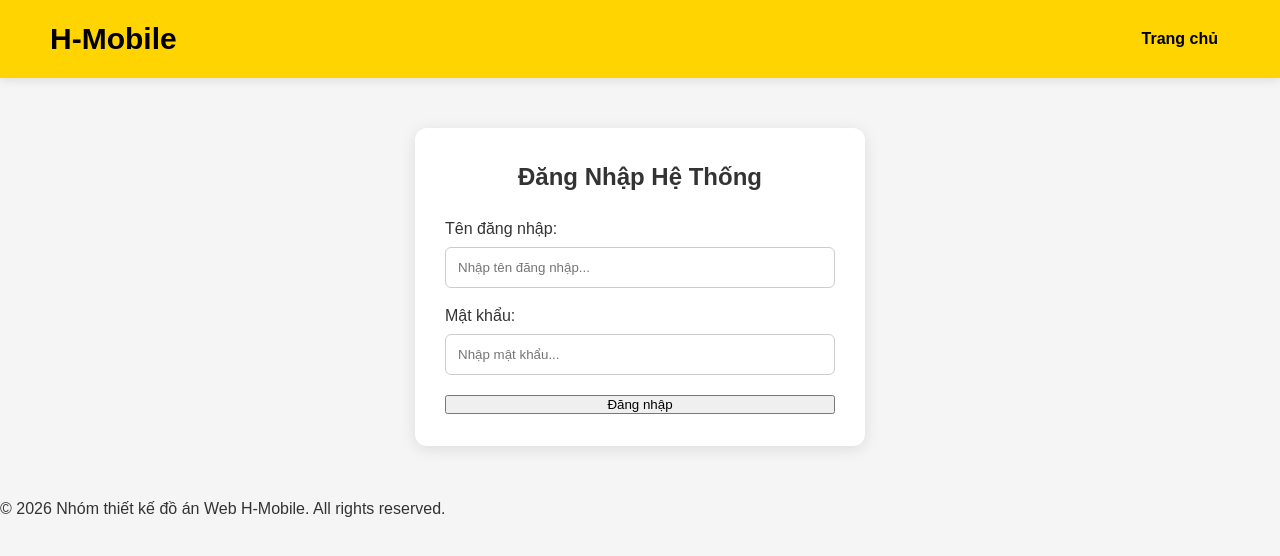
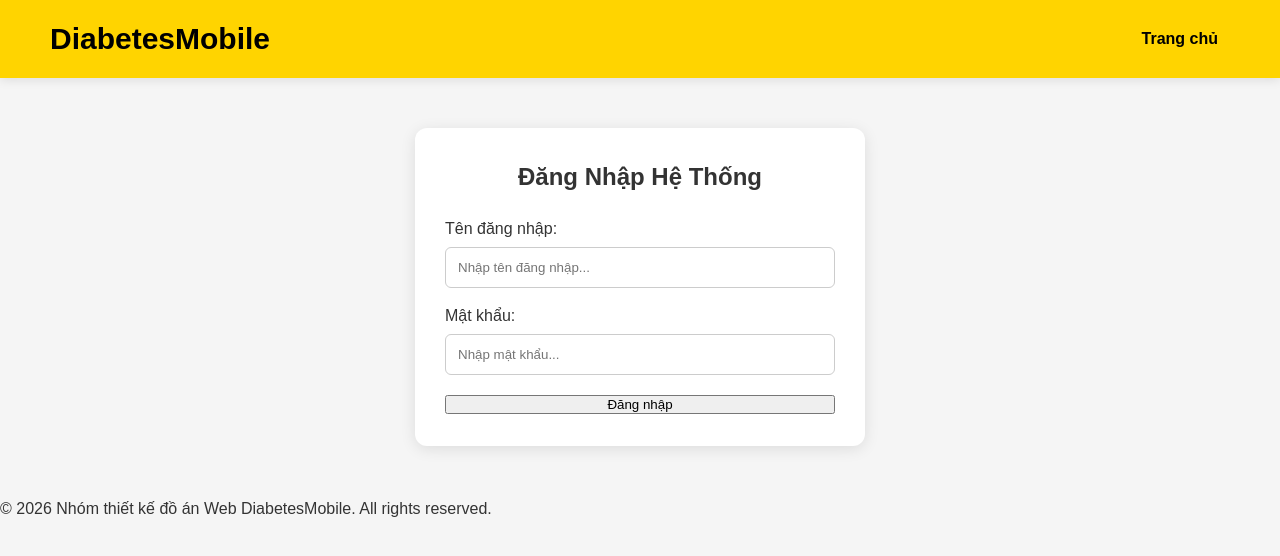
Before and after one commit to ndanh1508-prog/bigassignmentweb, a plain HTML site: page login.html in a window 1280 px wide. Drawn offline with Linux system fonts and the light colour scheme.

Commit message:
Update login.html

```diff
--- a/login.html
+++ b/login.html
@@ -7,7 +7,7 @@
 </head>
 <body>
     <header>
-        <div class="logo"><h1>H-Mobile</h1></div>
+        <div class="logo"><h1>DiabetesMobile</h1></div>
         <nav>
             <ul>
                 <li><a href="index.html">Trang chủ</a></li>
@@ -33,7 +33,7 @@
     </main>
 
     <footer>
-        <p>&copy; 2026 Nhóm thiết kế đồ án Web H-Mobile. All rights reserved.</p>
+        <p>&copy; 2026 Nhóm thiết kế đồ án Web DiabetesMobile. All rights reserved.</p>
     </footer>
     <script src="js/main.js"></script>
 </body>
```
